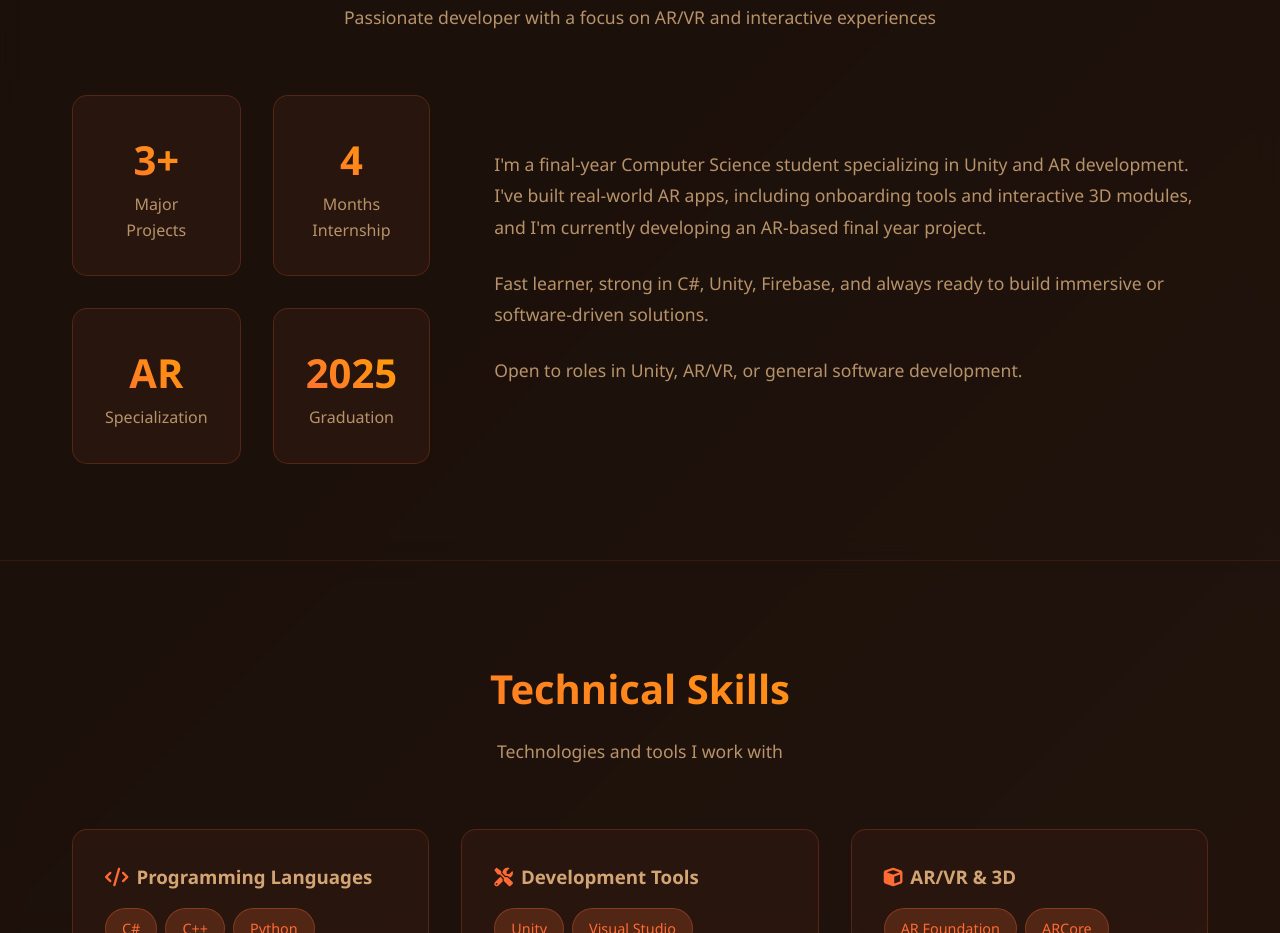
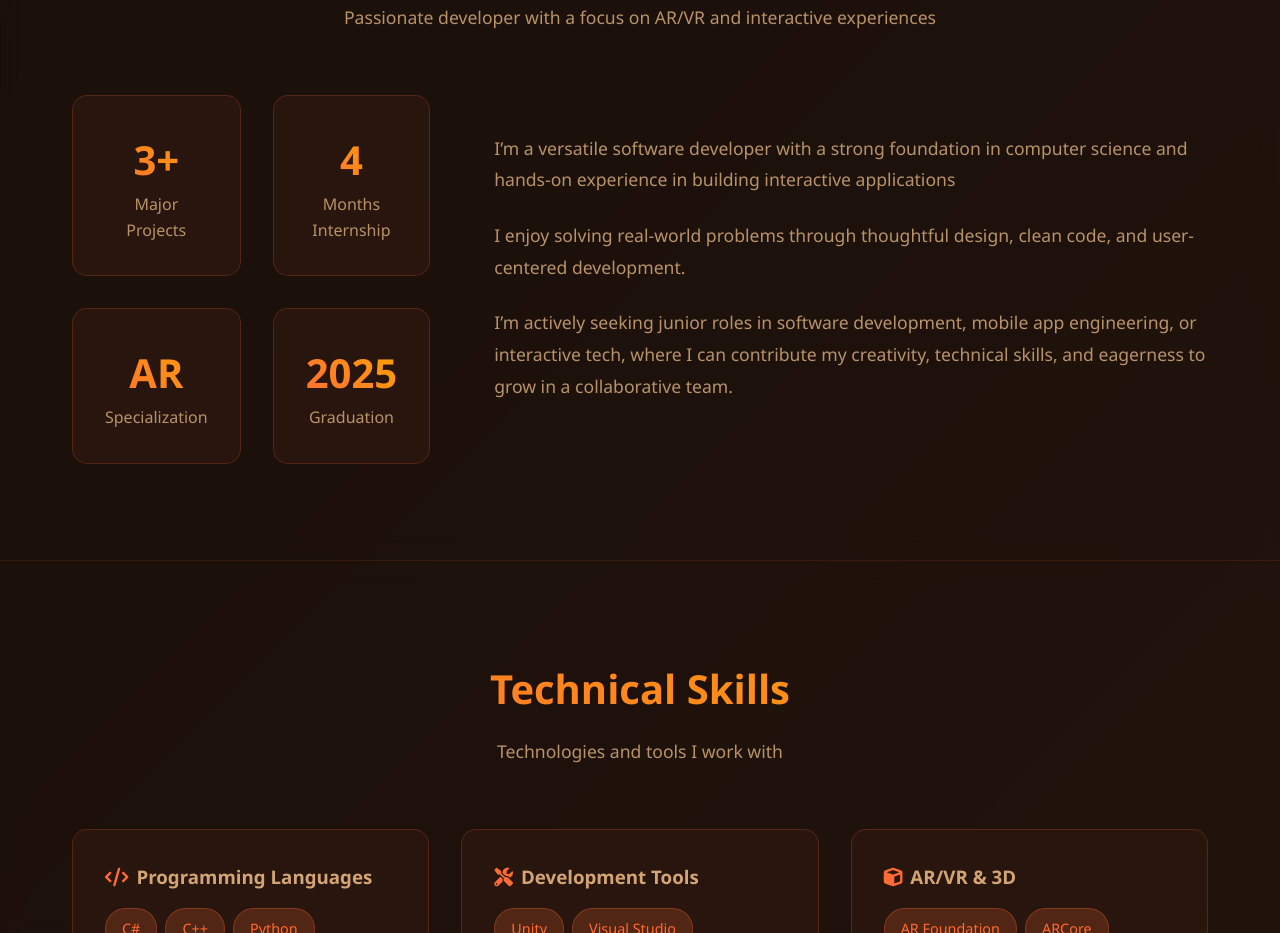
Before and after one commit to lemontehpeng/lemonlab-portfolio, a plain HTML site: page index.html in a window 1280 px wide. Shown: the part 974-1907 px from the top of the page. Drawn offline with Linux system fonts and the light colour scheme.

Commit message:
Updated homepage content

```diff
--- a/index.html
+++ b/index.html
@@ -1134,11 +1134,11 @@
                 </div>
 
                 <div class="about-text">
-                    <p>I'm a final-year Computer Science student specializing in Unity and AR development. I've built real-world AR apps, including onboarding tools and interactive 3D modules, and I'm currently developing an AR-based final year project.</p>
-
-                    <p>Fast learner, strong in C#, Unity, Firebase, and always ready to build immersive or software-driven solutions.</p>
-
-                    <p>Open to roles in Unity, AR/VR, or general software development.</p>
+                    <p>I’m a versatile software developer with a strong foundation in computer science and hands-on experience in building interactive applications</p>
+
+                    <p>I enjoy solving real-world problems through thoughtful design, clean code, and user-centered development.</p>
+
+                    <p>I’m actively seeking junior roles in software development, mobile app engineering, or interactive tech, where I can contribute my creativity, technical skills, and eagerness to grow in a collaborative team.</p>
                 </div>
             </div>
         </div>
```
